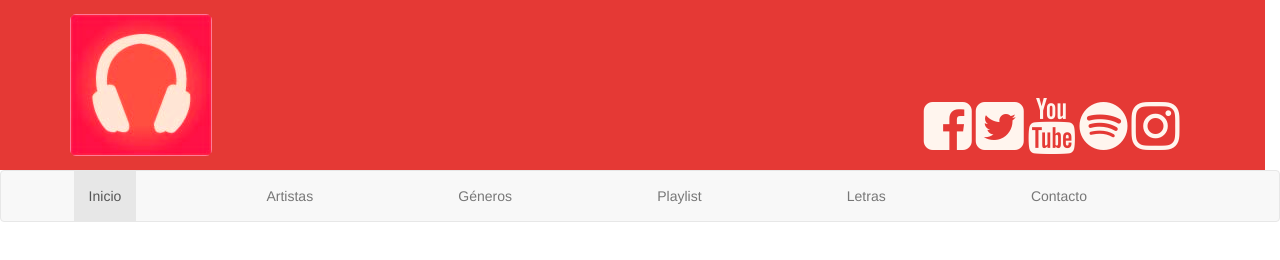
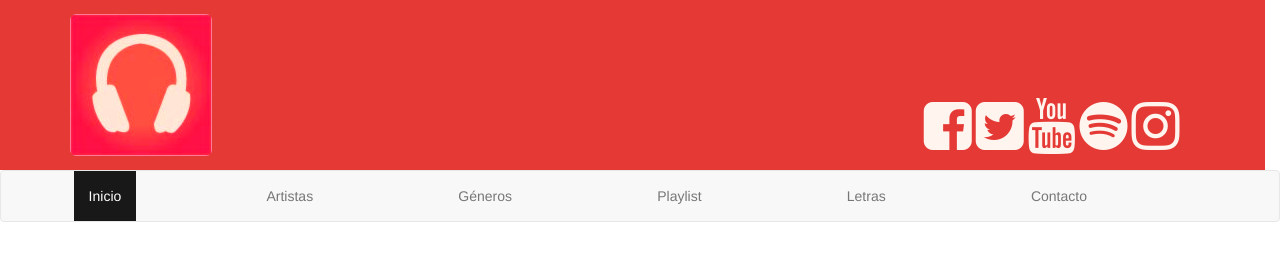
Before and after one commit to manuelvilla/Evaluaci-n-Frameworks-CSS, a plain HTML site: page 1. Blog de Música (Bootstrap)/index.html in a window 1280 px wide. In both pictures the pointer is over the link "Inicio". Drawn offline with Linux system fonts and the light colour scheme.

Commit message:
hover de navbar

```diff
--- a/1. Blog de Música (Bootstrap)/css/css_personalizado.css
+++ b/1. Blog de Música (Bootstrap)/css/css_personalizado.css
@@ -25,6 +25,12 @@
 	padding: 0 4.5vw;
 }
 
+#navigation li a:hover{
+	background: #000000;
+	opacity: 0.9;
+	color: white;
+}
+
 @media (max-width:767px){
 	.icono-pr{
 		margin-top: 3em;
```
